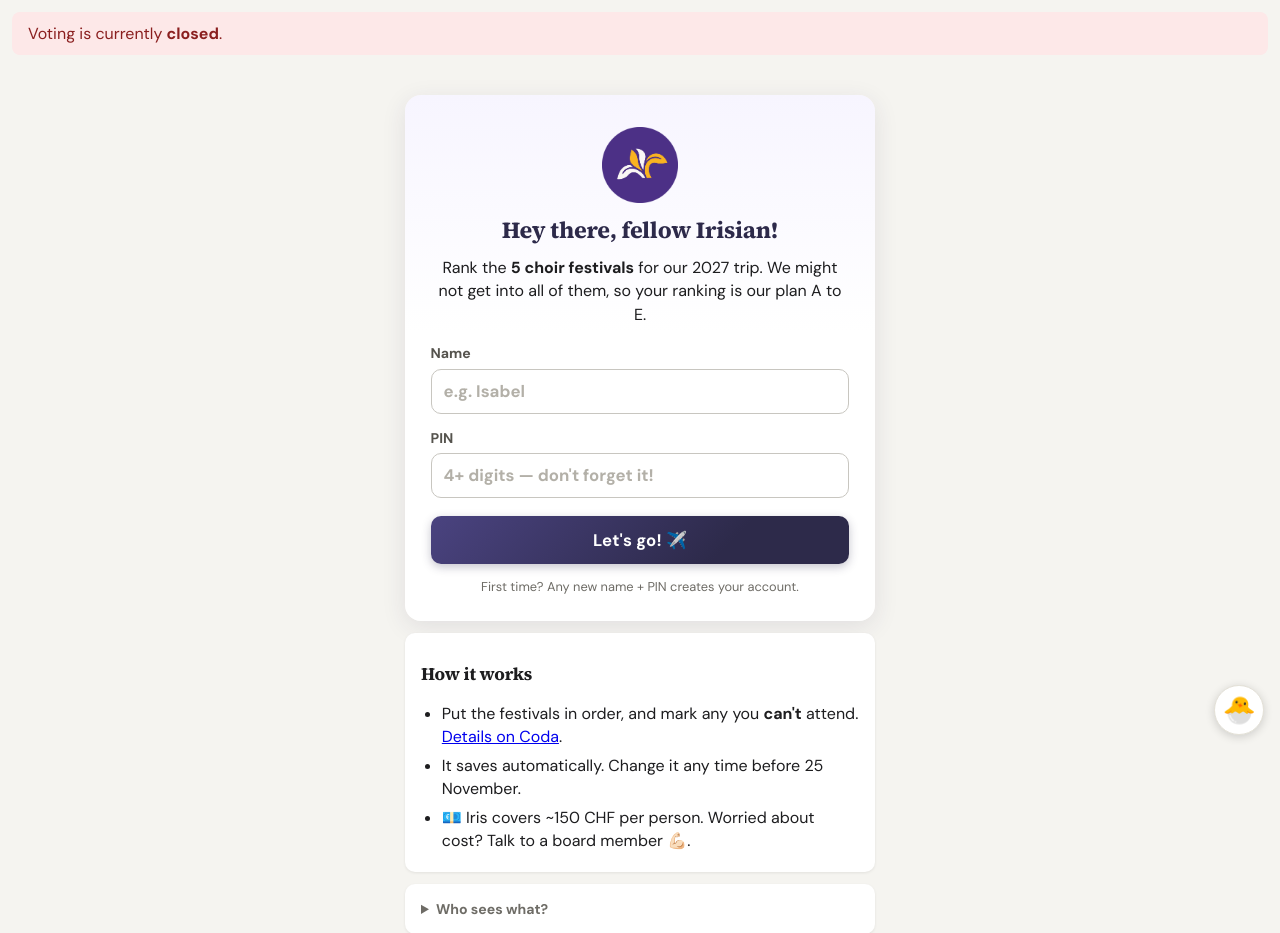
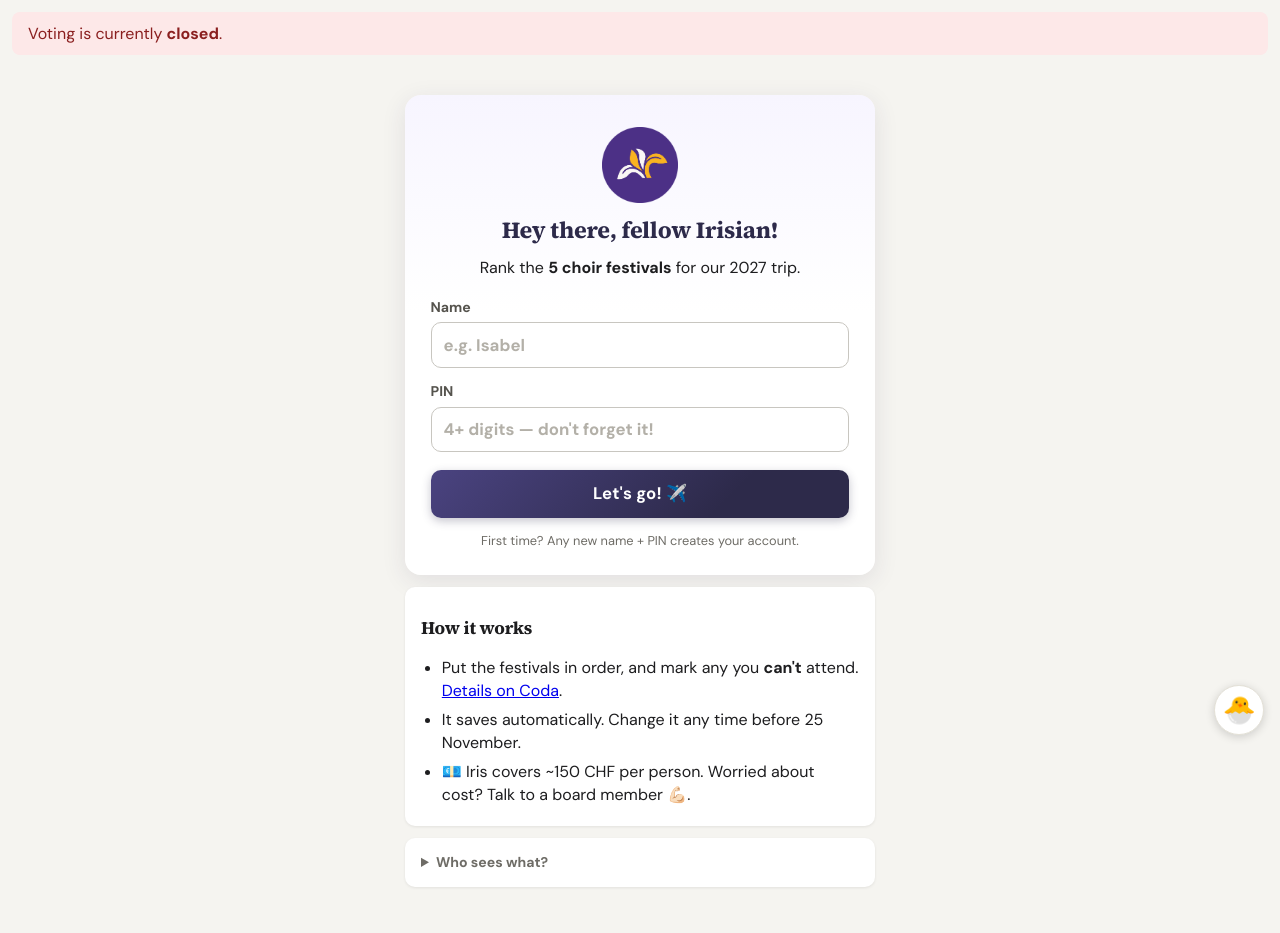
Before and after one commit to kdu4108/iris-trips, a Flask app: page / in a window 1280 px wide. Shown: the part 49-982 px from the top of the page. After the commit the page ends 938 px from the top, so only its background shows below. Run offline with Flask 3, Linux system fonts and the light colour scheme; data comes from the database, SQL or seed files in the repository.

Commit message:
Shorten landing page intro

```diff
--- a/templates/landing.html
+++ b/templates/landing.html
@@ -10,8 +10,7 @@
   <section class="card hero">
     <img src="{{ url_for('static', filename='favicon_light.png') }}" alt="" class="hero-logo">
     <h1>Hey there, fellow Irisian!</h1>
-    <p class="pitch">Rank the <strong>5 choir festivals</strong> for our 2027 trip. We
-    might not get into all of them, so your ranking is our plan A to E.</p>
+    <p class="pitch">Rank the <strong>5 choir festivals</strong> for our 2027 trip.</p>
     {% if error %}<p class="error">{{ error }}</p>{% endif %}
     <form method="post" action="{{ url_for('auth') }}" class="authform">
       <label>Name <input name="username" required maxlength="40" autocomplete="username"
```
